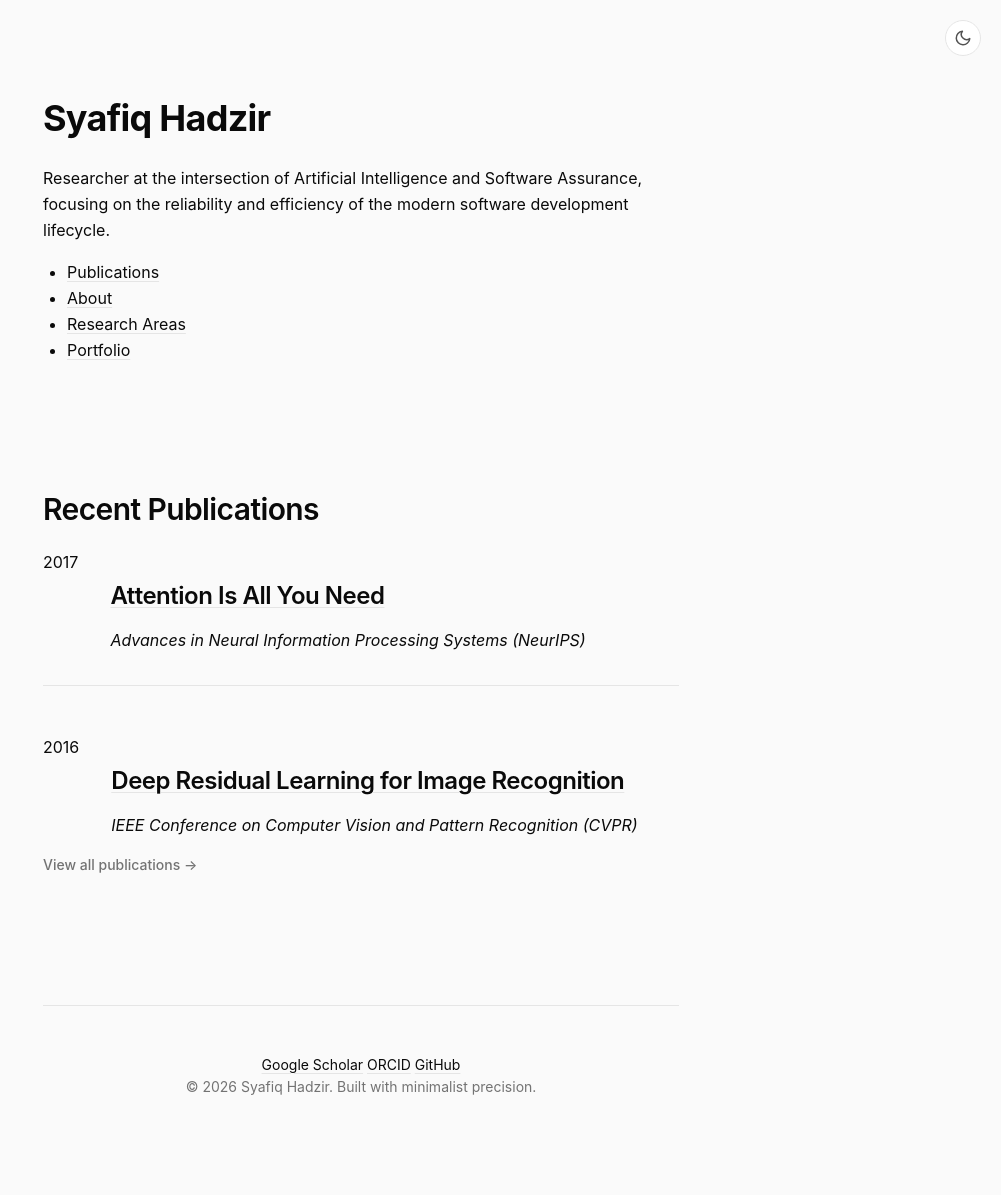
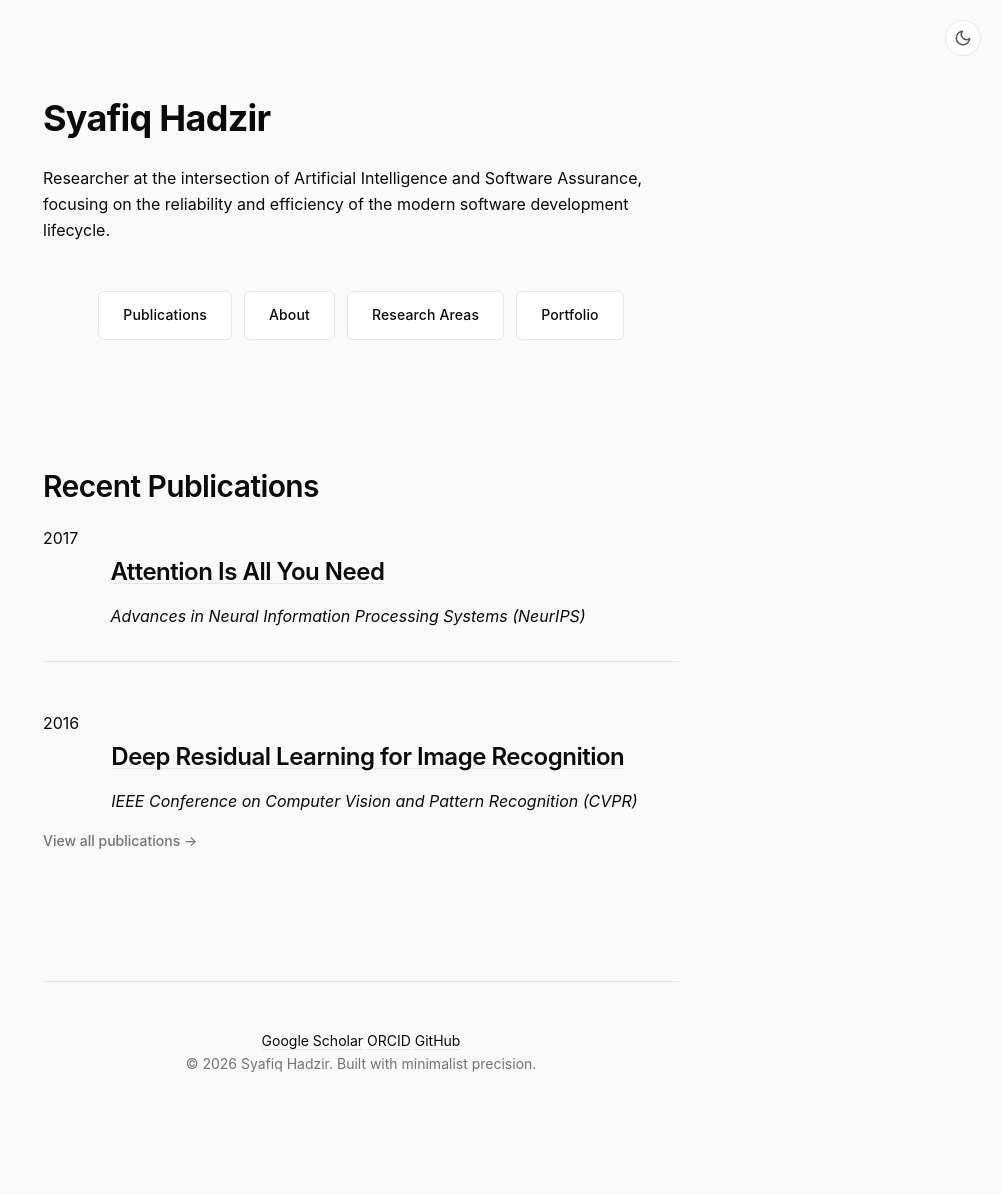
Before and after one commit to syafiqhadzir/research, a Jekyll site: the page built from index.md, in a window 1280 px wide. Shown: the whole page, without its empty margins (279-1280 px from the left). Built offline with Jekyll 4.4.1, drawn with Linux system fonts in a browser that asks for light colours; after the commit the page ends 1172 px from its top, so only the background shows below that.

Commit message:
Style landing page navbar only
- Added styles specifically for #main-content > div > nav > ul
- Button-style links with borders
- Accent color hover states
- Responsive spacing
- No other changes to home layout

```diff
--- a/_sass/layout/_layout.scss
+++ b/_sass/layout/_layout.scss
@@ -35,6 +35,57 @@
 }
 
 // ============================================================================
+// Landing Page Navbar (Home Page Only)
+// ============================================================================
+
+#main-content > div > nav > ul {
+  @include reset-list;
+
+  display: flex;
+  flex-wrap: wrap;
+  gap: $space-4;
+  justify-content: center;
+  margin: $space-12 0;
+
+  @include breakpoint("md") {
+    gap: $space-3;
+  }
+
+  li {
+    // List items
+  }
+
+  a {
+    background: var(--color-bg-elevated);
+    border: 1px solid var(--color-border);
+    border-radius: var(--radius-lg);
+    color: var(--color-text-primary);
+    display: inline-block;
+    font-size: $font-size-base;
+    font-weight: $font-weight-medium;
+    letter-spacing: 0.01em;
+    padding: $space-4 $space-8;
+    text-decoration: none;
+
+    &:hover {
+      background: var(--color-accent);
+      border-color: var(--color-accent);
+      color: white;
+    }
+
+    &:focus-visible {
+      outline: 2px solid var(--color-accent);
+      outline-offset: 2px;
+    }
+
+    @include breakpoint("md") {
+      font-size: $font-size-sm;
+      padding: $space-3 $space-6;
+    }
+  }
+}
+
+// ============================================================================
 // Site Footer
 // ============================================================================
 
```
